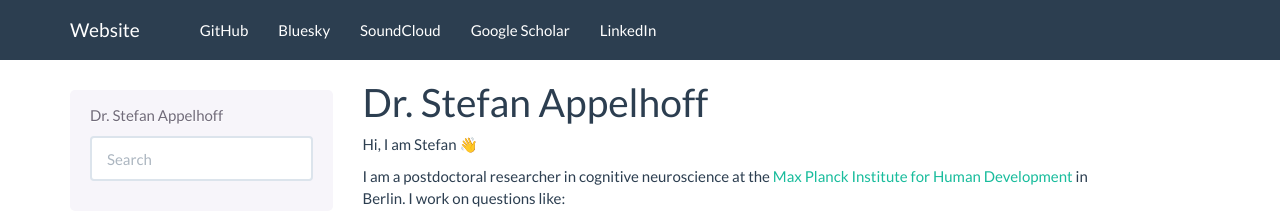
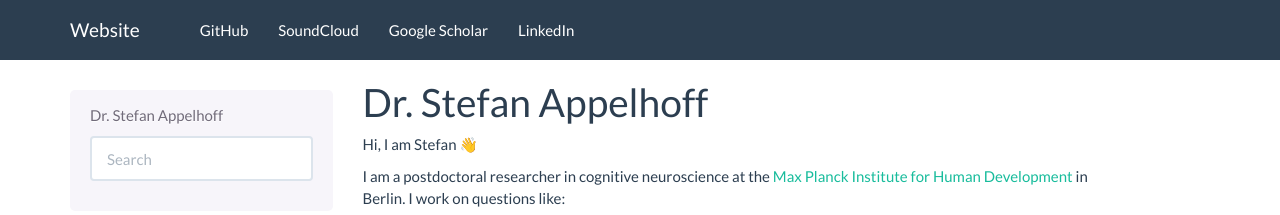
Before and after one commit to sappelhoff/sappelhoff.github.io, a Sphinx documentation site: the page built from docs/index.rst, in a window 1280 px wide. Shown: the top 215 px of the page. Built offline with Sphinx 7.4.7, drawn with Linux system fonts in a browser that asks for light colours.

Commit message:
remove bsky

```diff
--- a/docs/conf.py
+++ b/docs/conf.py
@@ -64,7 +64,6 @@ html_theme_options = {
     "bootstrap_version": "3",
     "navbar_links": [
         ("GitHub", "https://github.com/sappelhoff/", True),
-        ("Bluesky", "https://bsky.app/profile/stefanappelhoff.bsky.social", True),
         ("SoundCloud", "https://soundcloud.com/stefan-appelhoff", True),
         (
             "Google Scholar",
```
